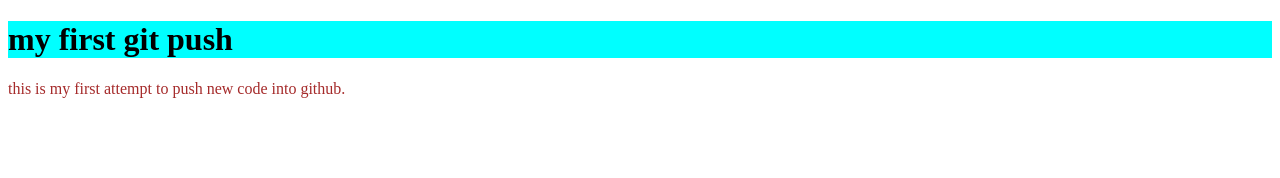
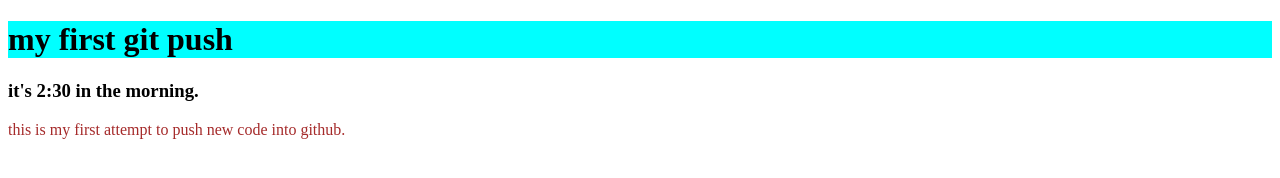
Before and after one commit to Prince-Zaman/my-second-repo, a plain HTML site: page index.html in a window 1280 px wide. Drawn offline with Linux system fonts and the light colour scheme.

Commit message:
header tag push

```diff
--- a/index.html
+++ b/index.html
@@ -9,6 +9,7 @@
 </head>
 <body>
     <h1>my first git push</h1>
+    <h3>it's 2:30 in the morning.</h3>
     <p>this is my first attempt to push new code into github.</p>
 </body>
 </html>
```
